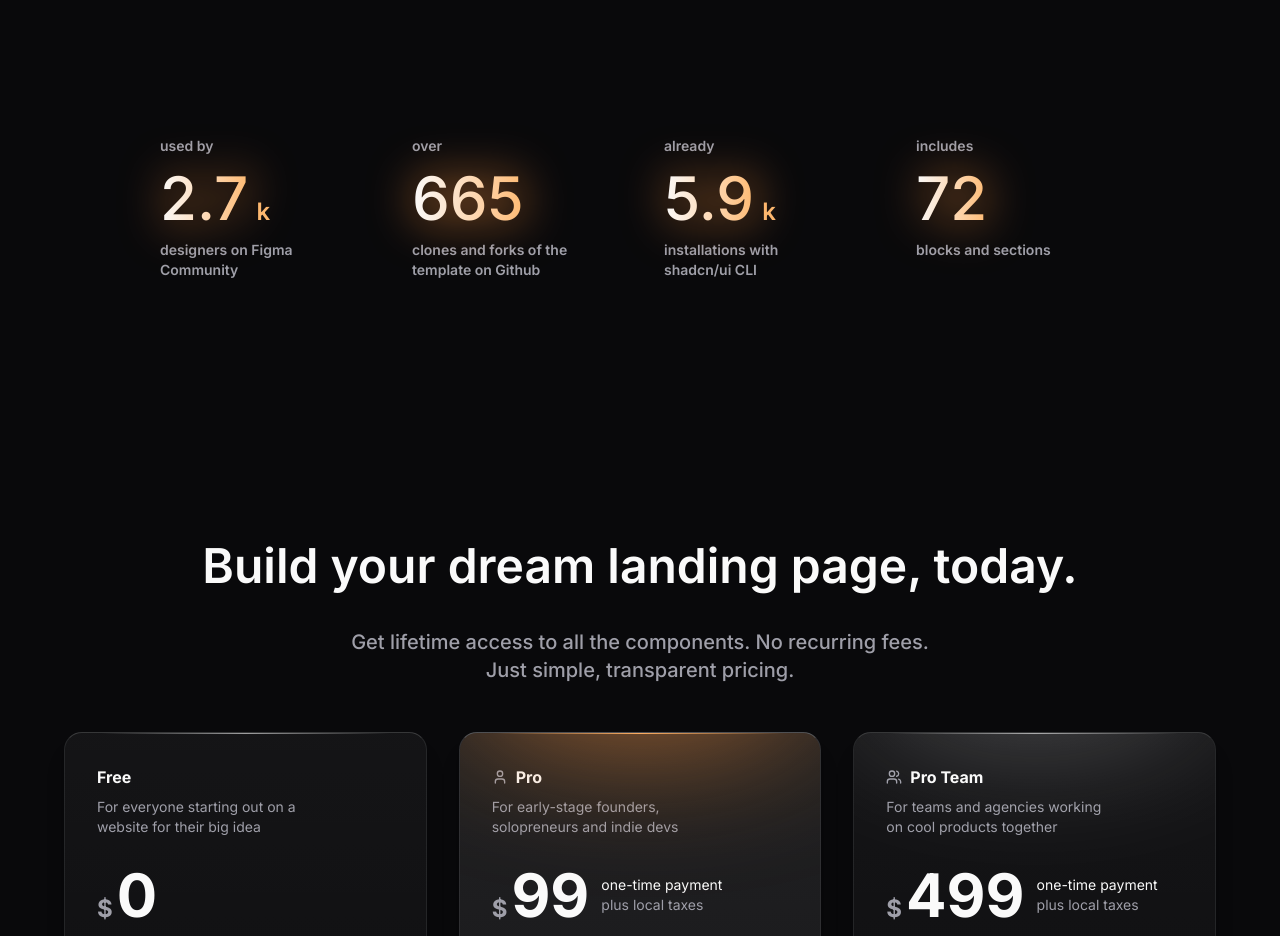
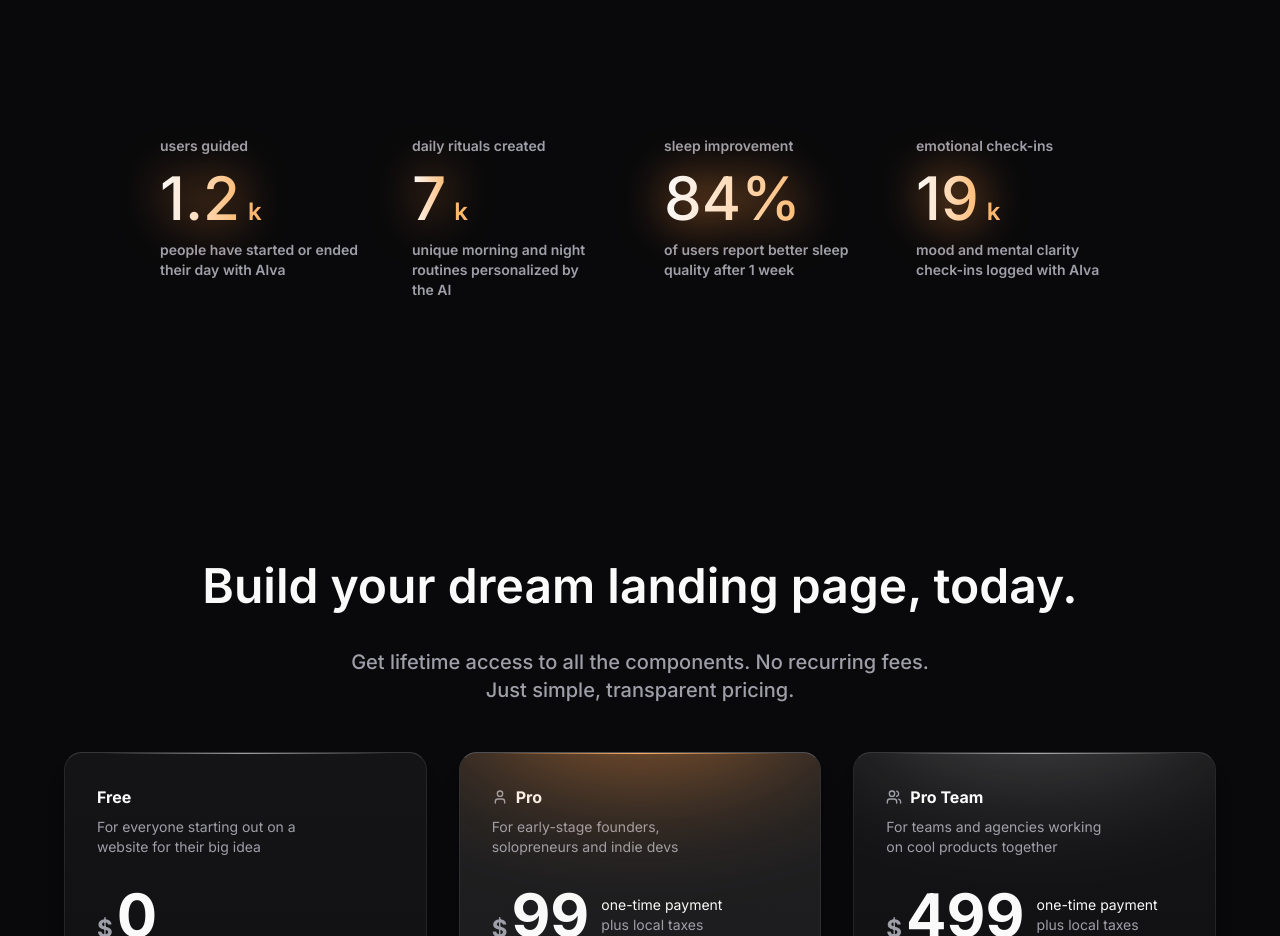
Before and after one commit to DiegoCM1/Alva, a Next.js app: page / in a window 1280 px wide. Shown: the part 2080-3016 px from the top of the page. Built offline with nearby package versions, Linux system fonts and the light colour scheme.

Commit message:
Customized the stats section

```diff
--- a/app/page.tsx
+++ b/app/page.tsx
@@ -2,7 +2,7 @@ import Navbar from "../components/sections/navbar/default";
 import Hero from "../components/sections/hero/default";
 import Stats from "../components/sections/stats/default";
 import Logos from "../components/sections/logos/default";
-import Items from "../components/sections/items/default";
+import Features from "../components/sections/features/default";
 import FAQ from "../components/sections/faq/default";
 import CTA from "../components/sections/cta/default";
 import Footer from "../components/sections/footer/default";
@@ -14,7 +14,7 @@ export default function Home() {
       <Navbar />
       <Hero />
       <Logos />
-      <Items />
+      <Features />
       <Stats />
       <Pricing />
       <FAQ />
--- a/components/sections/stats/default.tsx
+++ b/components/sections/stats/default.tsx
@@ -1,4 +1,3 @@
-import { siteConfig } from "@/config/site";
 import { Section } from "../../ui/section";
 
 interface StatItemProps {
@@ -16,26 +15,27 @@ interface StatsProps {
 export default function Stats({
 items = [
   {
-      label: "used by",
-      value: Math.round(siteConfig.stats.figma / 100) / 10,
+    label: "users guided",
+    value: 1.2,
     suffix: "k",
-      description: "designers on Figma Community",
+    description: "people have started or ended their day with Alva",
   },
   {
-      label: "over",
-      value: siteConfig.stats.github,
-      description: "clones and forks of the template on Github",
+    label: "daily rituals created",
+    value: 7,
+    suffix: "k",
+    description: "unique morning and night routines personalized by the AI",
   },
   {
-      label: "already",
-      value: Math.round(siteConfig.stats.cli / 100) / 10,
-      suffix: "k",
-      description: "installations with shadcn/ui CLI",
+    label: "sleep improvement",
+    value: "84%",
+    description: "of users report better sleep quality after 1 week",
   },
   {
-      label: "includes",
-      value: siteConfig.stats.sections,
-      description: "blocks and sections",
+    label: "emotional check-ins",
+    value: 19,
+    suffix: "k",
+    description: "mood and mental clarity check-ins logged with Alva",
   },
 ],
   className,
```
Also changed, not shown: components/sections/features/default.tsx (renamed from components/sections/items/default.tsx). Lines whose indentation alone changed are shown as unchanged.
